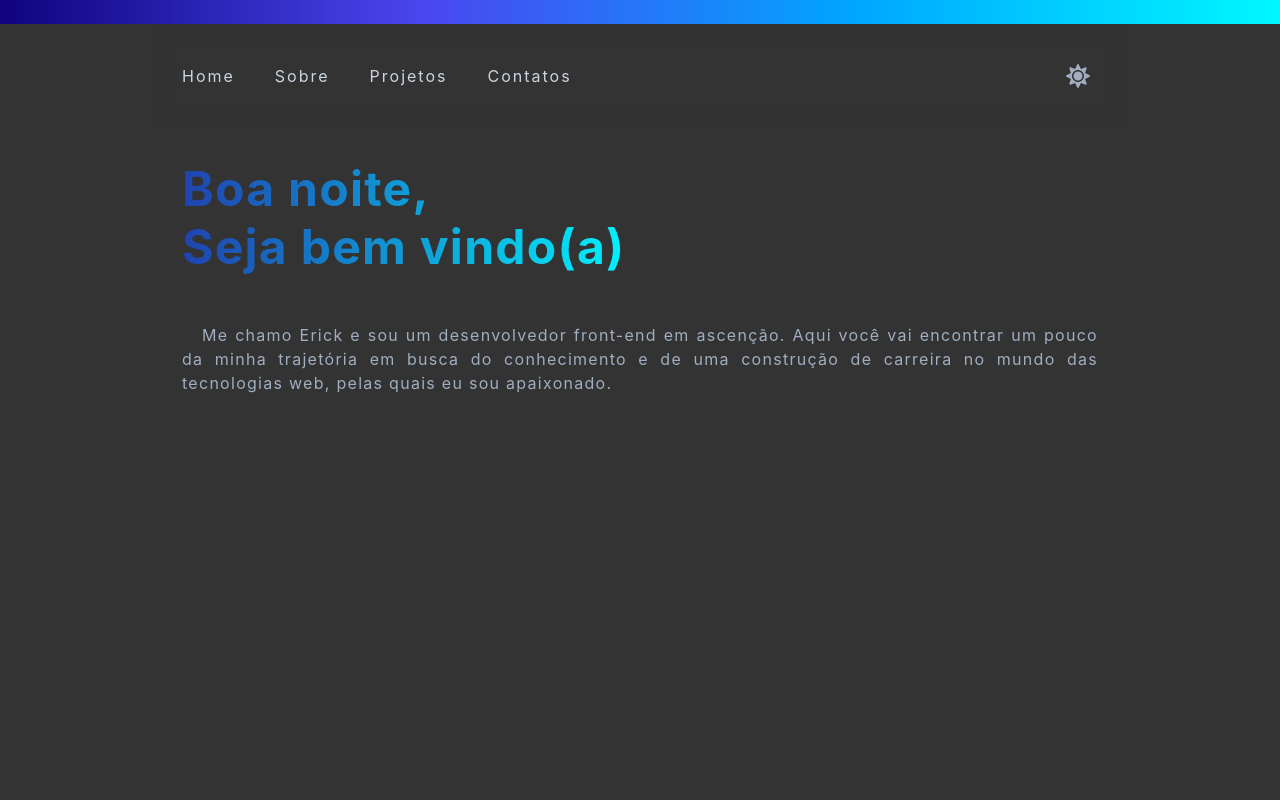
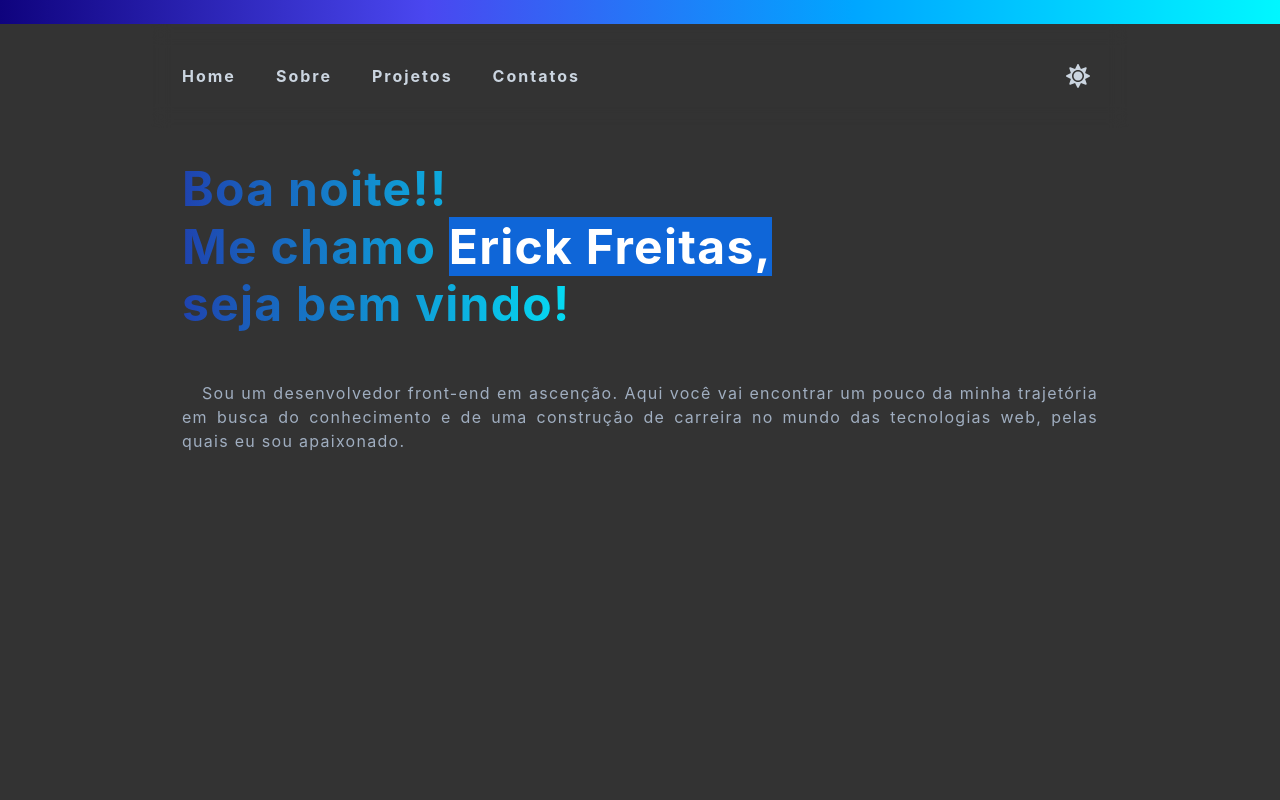
Before and after one commit to ericksax/portfolio, a Next.js app: page / in a window 1280 px wide. Shown: the top 800 px of the page. Built offline with nearby package versions, Linux system fonts and the light colour scheme.

Commit message:
adding some styles

```diff
--- a/src/components/MenuBurguer/index.tsx
+++ b/src/components/MenuBurguer/index.tsx
@@ -23,7 +23,7 @@ export const MenuBurguer = () => {
         size="md"
         alignItems="center"
         justifyContent="center"
-        color={colorMode === "light" ? "gray.400" : "gray.500"}
+        color={colorMode === "light" ? "gray.300" : "gray.400"}
       />
       <MenuList
         boxSize="100%"
--- a/src/components/ToggleTheme/index.tsx
+++ b/src/components/ToggleTheme/index.tsx
@@ -8,9 +8,9 @@ export const ToggleTheme = () => {
     <Flex align="center" justify="center">
       <Button variant="unstyled" onClick={toggleColorMode} display="flex">
         {colorMode === "light" ? (
-          <Icon as={FaSun} h="6" w="6" color="gray.400" />
+          <Icon as={FaSun} h="6" w="6" color="gray.300" />
         ) : (
-          <Icon as={FaMoon} color="gray.500" h="5" w="5" />
+          <Icon as={FaMoon} color="gray.400" h="5" w="5" />
         )}
       </Button>
     </Flex>
--- a/src/pages/index.tsx
+++ b/src/pages/index.tsx
@@ -9,15 +9,20 @@ const Home: NextPage = () => {
     <ContainerBox>
       <Box>
         <Title>
-          {getSaudation()},
+          {getSaudation()}
           <br />
-          Seja bem vindo(a)
+          Me chamo{" "}
+          <span style={{ color: "white", backgroundColor: "#0f66d8" }}>
+            Erick Freitas,
+          </span>
+          <br />
+          seja bem vindo!
         </Title>
         <Text py="4" px="8" textAlign="justify" style={{ textIndent: 20 }}>
-          Me chamo Erick e sou um desenvolvedor front-end em ascenção. Aqui você
-          vai encontrar um pouco da minha trajetória em busca do conhecimento e
-          de uma construção de carreira no mundo das tecnologias web, pelas
-          quais eu sou apaixonado.
+          Sou um desenvolvedor front-end em ascenção. Aqui você vai encontrar um
+          pouco da minha trajetória em busca do conhecimento e de uma construção
+          de carreira no mundo das tecnologias web, pelas quais eu sou
+          apaixonado.
         </Text>
       </Box>
     </ContainerBox>
--- a/src/styles/theme.ts
+++ b/src/styles/theme.ts
@@ -17,7 +17,7 @@ export const theme = extendTheme({
           colors.background.dark,
           colors.background.light
         )(props),
-        color: "gray.300",
+        color: "gray.400",
         font_family: "Poppins, helvetica, sans-serif",
         p: {
           color: mode(
@@ -34,6 +34,8 @@ export const theme = extendTheme({
       },
       li: {
         a: {
+          color: mode("gray.300", "gray.400")(props),
+          fontWeight: "bold",
           letterSpacing: 2,
           _hover: {
             textDecoration: "underline",
--- a/src/utils/utils.ts
+++ b/src/utils/utils.ts
@@ -4,11 +4,11 @@ export function getSaudation(): string {
   let saudation = "";
 
   if (conditionHours < 12) {
-    saudation = "Bom dia";
+    saudation = "Bom dia!!";
   } else if (conditionHours >= 18) {
-    saudation = "Boa noite";
+    saudation = "Boa noite!!";
   } else {
-    saudation = "Boa tarde";
+    saudation = "Boa tarde!!";
   }
   return saudation;
 }
```
Also changed, not shown: src/components/CardRepo/index.tsx (+9 -17 lines).
